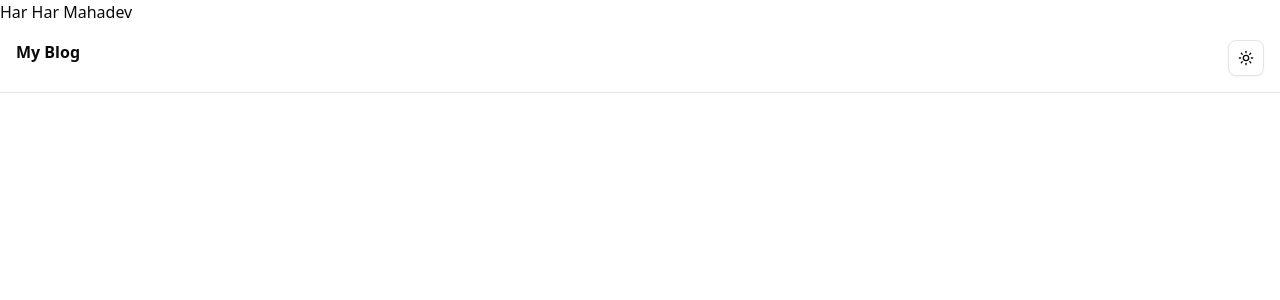
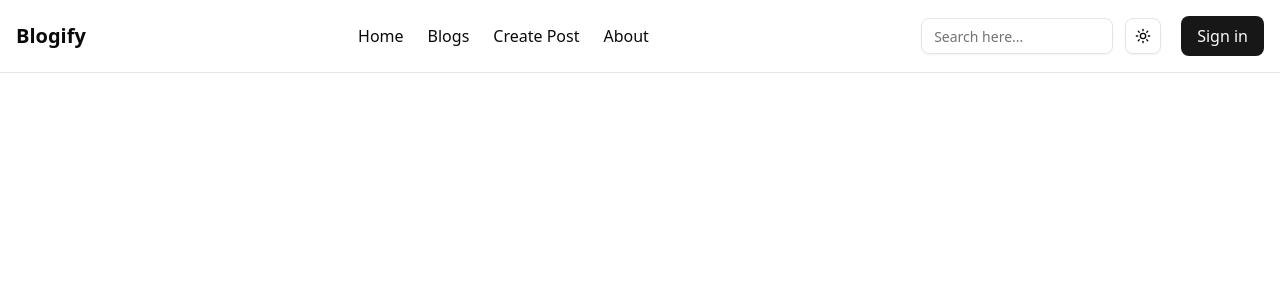
Before and after one commit to MahatoAmaR2/fullstack-nextjs-blog, a Next.js app: page / in a window 1280 px wide. Shown: the top 300 px of the page. Built offline with nearby package versions, Linux system fonts and the light colour scheme.

Commit message:
add fully responsive navbar with theme toggle and mobile menu

```diff
--- a/package.json
+++ b/package.json
@@ -9,6 +9,7 @@
     "lint": "next lint"
   },
   "dependencies": {
+    "@radix-ui/react-dialog": "^1.1.15",
     "@radix-ui/react-dropdown-menu": "^2.1.16",
     "@radix-ui/react-slot": "^1.2.3",
     "class-variance-authority": "^0.7.1",
--- a/src/app/page.tsx
+++ b/src/app/page.tsx
@@ -3,7 +3,7 @@ import { Navbar } from "@/components/Navbar";
 export default function Home() {
   return (
     <>
-      <h1>Har Har Mahadev</h1>
+      {/* <h1>Har Har Mahadev</h1> */}
       <Navbar />
     </>
   );
--- a/src/components/Navbar.tsx
+++ b/src/components/Navbar.tsx
@@ -1,10 +1,97 @@
-import { ModeToggle } from "@/components/mode-toggle"
+"use client";
+
+import { ModeToggle } from "@/components/mode-toggle";
+import Link from "next/link";
+import { useState } from "react";
+import { Button } from "@/components/ui/button";
+import { Input } from "@/components/ui/input";
+import { Menu } from "lucide-react";
+import {
+  Sheet,
+  SheetContent,
+  SheetHeader,
+  SheetTitle,
+  SheetTrigger,
+} from "@/components/ui/sheet";
 
 export function Navbar() {
+  const [open, setOpen] = useState(false);
+
+  const navLinks = [
+    { name: "Home", href: "/" },
+    { name: "Blogs", href: "/blogs" },
+    { name: "Create Post", href: "/create" },
+    { name: "About", href: "/about" },
+  ];
+
   return (
-    <nav className="flex justify-between p-4 border-b">
-      <h1 className="font-bold">My Blog</h1>
-      <ModeToggle />
+    <nav className="flex justify-between items-center p-4 border-b bg-background sticky top-0 z-50">
+      <Link
+        href="/"
+        className="text-xl font-bold hover:text-primary transition-colors"
+      >
+        Blogify
+      </Link>
+
+      <div className="hidden md:flex items-center gap-6">
+        {navLinks.map((link) => (
+          <Link
+            key={link.name}
+            href={link.href}
+            className="hover:text-primary transition-colors"
+          >
+            {link.name}
+          </Link>
+        ))}
+      </div>
+
+      <div className="md:flex items-center gap-3 hidden ">
+        <Input type="search" placeholder="Search here..." className="hidden md:block w-48" />
+        <ModeToggle />
+        <Link
+          href="/signin"
+          className="ml-2 px-4 py-2 bg-primary text-primary-foreground rounded-md hover:opacity-90 transition"
+        >
+          Sign in
+        </Link>
+      </div>
+
+      {/* Mobile Menu */}
+      <div className="flex items-center gap-2 md:hidden h-1/2">
+        <ModeToggle />
+        <Sheet open={open} onOpenChange={setOpen}>
+          <SheetTrigger asChild>
+            <Button variant="outline" size="icon">
+              <Menu className="h-5 w-5" />
+            </Button>
+          </SheetTrigger>
+          <SheetContent side="right" className="w-64">
+            <SheetHeader>
+              <SheetTitle>Menu</SheetTitle>
+            </SheetHeader>
+            <div className="mt-4 flex flex-col gap-4 ml-5">
+              {navLinks.map((link) => (
+                <Link
+                  key={link.name}
+                  href={link.href}
+                  className="hover:text-primary transition-colors"
+                  onClick={() => setOpen(false)}
+                >
+                  {link.name}
+                </Link>
+              ))}
+              <Input type="search" placeholder="Search here..." />
+              <Link
+                href="/signin"
+                className="px-4 py-2 bg-primary text-primary-foreground rounded-md hover:opacity-90 transition text-center"
+                onClick={() => setOpen(false)}
+              >
+                Sign in
+              </Link>
+            </div>
+          </SheetContent>
+        </Sheet>
+      </div>
     </nav>
-  )
+  );
 }
--- /dev/null
+++ b/src/components/ui/input.tsx
@@ -0,0 +1,21 @@
+import * as React from "react"
+
+import { cn } from "@/lib/utils"
+
+function Input({ className, type, ...props }: React.ComponentProps<"input">) {
+  return (
+    <input
+      type={type}
+      data-slot="input"
+      className={cn(
+        "file:text-foreground placeholder:text-muted-foreground selection:bg-primary selection:text-primary-foreground dark:bg-input/30 border-input flex h-9 w-full min-w-0 rounded-md border bg-transparent px-3 py-1 text-base shadow-xs transition-[color,box-shadow] outline-none file:inline-flex file:h-7 file:border-0 file:bg-transparent file:text-sm file:font-medium disabled:pointer-events-none disabled:cursor-not-allowed disabled:opacity-50 md:text-sm",
+        "focus-visible:border-ring focus-visible:ring-ring/50 focus-visible:ring-[3px]",
+        "aria-invalid:ring-destructive/20 dark:aria-invalid:ring-destructive/40 aria-invalid:border-destructive",
+        className
+      )}
+      {...props}
+    />
+  )
+}
+
+export { Input }
--- /dev/null
+++ b/src/components/ui/sheet.tsx
@@ -0,0 +1,139 @@
+"use client"
+
+import * as React from "react"
+import * as SheetPrimitive from "@radix-ui/react-dialog"
+import { XIcon } from "lucide-react"
+
+import { cn } from "@/lib/utils"
+
+function Sheet({ ...props }: React.ComponentProps<typeof SheetPrimitive.Root>) {
+  return <SheetPrimitive.Root data-slot="sheet" {...props} />
+}
+
+function SheetTrigger({
+  ...props
+}: React.ComponentProps<typeof SheetPrimitive.Trigger>) {
+  return <SheetPrimitive.Trigger data-slot="sheet-trigger" {...props} />
+}
+
+function SheetClose({
+  ...props
+}: React.ComponentProps<typeof SheetPrimitive.Close>) {
+  return <SheetPrimitive.Close data-slot="sheet-close" {...props} />
+}
+
+function SheetPortal({
+  ...props
+}: React.ComponentProps<typeof SheetPrimitive.Portal>) {
+  return <SheetPrimitive.Portal data-slot="sheet-portal" {...props} />
+}
+
+function SheetOverlay({
+  className,
+  ...props
+}: React.ComponentProps<typeof SheetPrimitive.Overlay>) {
+  return (
+    <SheetPrimitive.Overlay
+      data-slot="sheet-overlay"
+      className={cn(
+        "data-[state=open]:animate-in data-[state=closed]:animate-out data-[state=closed]:fade-out-0 data-[state=open]:fade-in-0 fixed inset-0 z-50 bg-black/50",
+        className
+      )}
+      {...props}
+    />
+  )
+}
+
+function SheetContent({
+  className,
+  children,
+  side = "right",
+  ...props
+}: React.ComponentProps<typeof SheetPrimitive.Content> & {
+  side?: "top" | "right" | "bottom" | "left"
+}) {
+  return (
+    <SheetPortal>
+      <SheetOverlay />
+      <SheetPrimitive.Content
+        data-slot="sheet-content"
+        className={cn(
+          "bg-background data-[state=open]:animate-in data-[state=closed]:animate-out fixed z-50 flex flex-col gap-4 shadow-lg transition ease-in-out data-[state=closed]:duration-300 data-[state=open]:duration-500",
+          side === "right" &&
+            "data-[state=closed]:slide-out-to-right data-[state=open]:slide-in-from-right inset-y-0 right-0 h-full w-3/4 border-l sm:max-w-sm",
+          side === "left" &&
+            "data-[state=closed]:slide-out-to-left data-[state=open]:slide-in-from-left inset-y-0 left-0 h-full w-3/4 border-r sm:max-w-sm",
+          side === "top" &&
+            "data-[state=closed]:slide-out-to-top data-[state=open]:slide-in-from-top inset-x-0 top-0 h-auto border-b",
+          side === "bottom" &&
+            "data-[state=closed]:slide-out-to-bottom data-[state=open]:slide-in-from-bottom inset-x-0 bottom-0 h-auto border-t",
+          className
+        )}
+        {...props}
+      >
+        {children}
+        <SheetPrimitive.Close className="ring-offset-background focus:ring-ring data-[state=open]:bg-secondary absolute top-4 right-4 rounded-xs opacity-70 transition-opacity hover:opacity-100 focus:ring-2 focus:ring-offset-2 focus:outline-hidden disabled:pointer-events-none">
+          <XIcon className="size-4" />
+          <span className="sr-only">Close</span>
+        </SheetPrimitive.Close>
+      </SheetPrimitive.Content>
+    </SheetPortal>
+  )
+}
+
+function SheetHeader({ className, ...props }: React.ComponentProps<"div">) {
+  return (
+    <div
+      data-slot="sheet-header"
+      className={cn("flex flex-col gap-1.5 p-4", className)}
+      {...props}
+    />
+  )
+}
+
+function SheetFooter({ className, ...props }: React.ComponentProps<"div">) {
+  return (
+    <div
+      data-slot="sheet-footer"
+      className={cn("mt-auto flex flex-col gap-2 p-4", className)}
+      {...props}
+    />
+  )
+}
+
+function SheetTitle({
+  className,
+  ...props
+}: React.ComponentProps<typeof SheetPrimitive.Title>) {
+  return (
+    <SheetPrimitive.Title
+      data-slot="sheet-title"
+      className={cn("text-foreground font-semibold", className)}
+      {...props}
+    />
+  )
+}
+
+function SheetDescription({
+  className,
+  ...props
+}: React.ComponentProps<typeof SheetPrimitive.Description>) {
+  return (
+    <SheetPrimitive.Description
+      data-slot="sheet-description"
+      className={cn("text-muted-foreground text-sm", className)}
+      {...props}
+    />
+  )
+}
+
+export {
+  Sheet,
+  SheetTrigger,
+  SheetClose,
+  SheetContent,
+  SheetHeader,
+  SheetFooter,
+  SheetTitle,
+  SheetDescription,
+}
```
Also changed, not shown: 1 other file (tests, documents, lock files or other folders).
